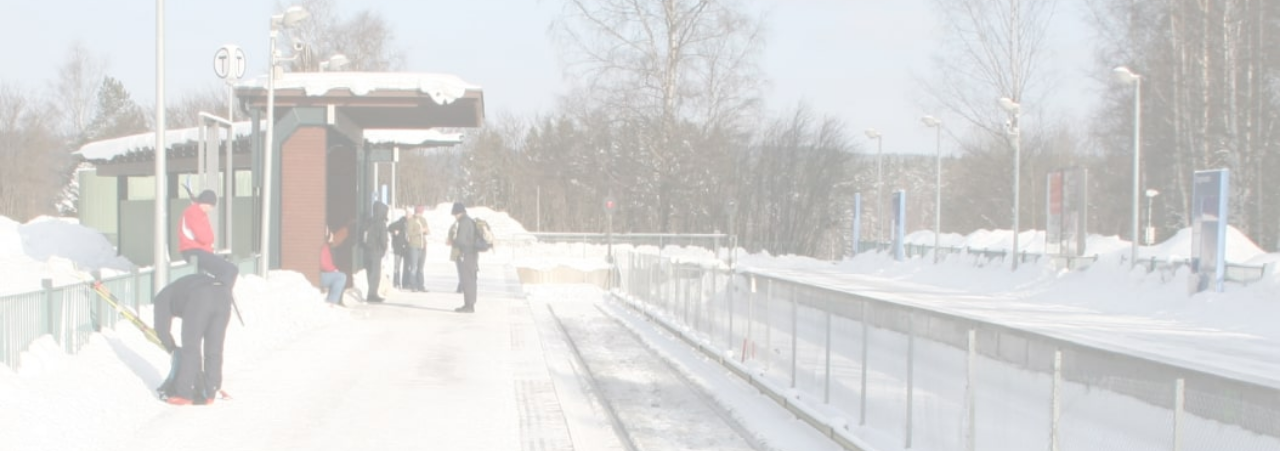
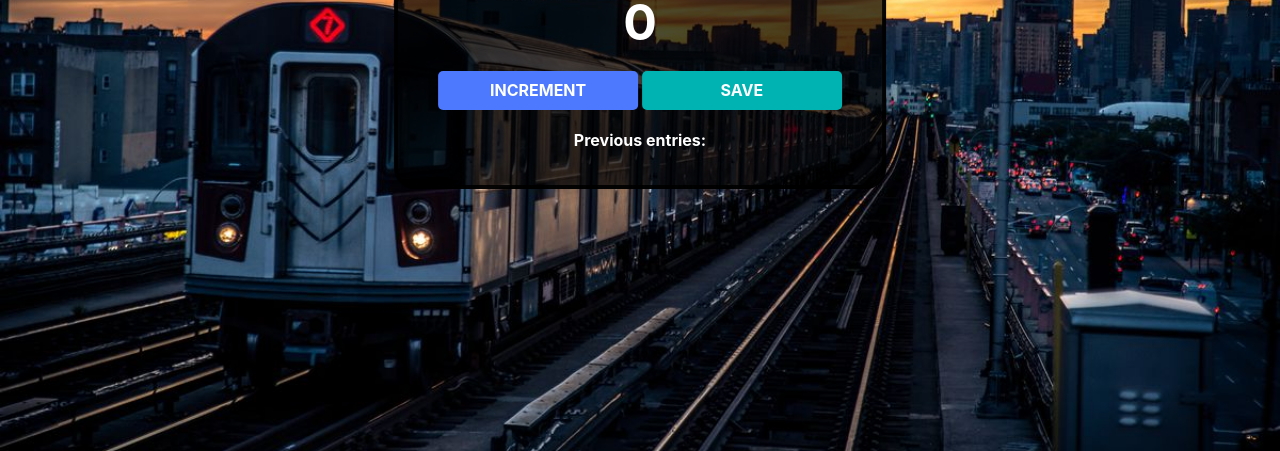
Before and after one commit to mohsensh2142/Passenger-Counter, a plain HTML site: page index.html in a window 1280 px wide. Shown: the part 349-800 px from the top of the page. Drawn offline with nearby package versions, Linux system fonts and the light colour scheme.

Commit message:
Completed the project

```diff
--- a/index.css
+++ b/index.css
@@ -1,9 +1,23 @@
 body {
-    background-image: url("station.jpg");
+    background-image: url("nyctrain.jpg");
     background-size: cover;
     font-family: -apple-system, BlinkMacSystemFont, 'Segoe UI', Roboto, Oxygen, Ubuntu, Cantarell, 'Open Sans', 'Helvetica Neue', sans-serif;
     font-weight: bold;
     text-align: center;
+    height: 100vh;
+    position: relative;
+}
+
+.container {
+    background-color: rgba(0, 0, 0, 0.7);
+    padding: 20px 40px;
+    max-width: 60%;
+    position: absolute;
+    top: 50%;
+    left: 50%;
+    transform: translate(-50%, -50%);
+    border-radius: 20px;
+    border: 4px solid rgba(0, 0, 0, 0.9);
 }
 
 h1 {
@@ -15,6 +29,12 @@ h2 {
     font-size: 50px;
     margin-top: 0;
     margin-bottom: 20px;
+}
+
+h1,
+p,
+h2 {
+    color: white;
 }
 
 button {
@@ -29,9 +49,9 @@ button {
 }
 
 #increment-btn {
-    background: darkred;
+    background: #4d79ff;
 }
 
 #save-btn {
-    background: darkgreen;
+    background: #00b3b3;
 }
--- a/index.html
+++ b/index.html
@@ -1,10 +1,24 @@
-<html>
-    <head><link rel="stylesheet" href="https://cdnjs.cloudflare.com/ajax/libs/normalize/8.0.1/normalize.css">
-        <link rel="stylesheet" href="index.css">
-    </head>
-    <body>
+<!DOCTYPE html>
+<html lang="en">
+
+<head>
+    <meta charset="UTF-8">
+    <meta http-equiv="X-UA-Compatible" content="IE=edge">
+    <meta name="viewport" content="width=device-width, initial-scale=1.0">
+    <title>Passenger Counter</title>
+    <link rel="stylesheet" href="https://cdnjs.cloudflare.com/ajax/libs/normalize/8.0.1/normalize.css">
+    <link rel="stylesheet" href="index.css">
+</head>
+
+<body>
+    <div class="container">
         <h1>People entered:</h1>
-        <h2 id="count">0</h2>
-    </body>
-    <script src="index.js"></script>
+        <h2 id="count-el">0</h2>
+        <button id="increment-btn" onclick="increment()">INCREMENT</button>
+        <button id="save-btn" onclick="save()">SAVE</button>
+        <p id="save-el">Previous entries: </p>
+    </div>
+    <script src="index.js"> </script>
+</body>
+
 </html>
--- a/index.js
+++ b/index.js
@@ -1 +1,15 @@
-// document.getElementById("count").innerText = 5
+let saveEl = document.getElementById("save-el")
+let countEl = document.getElementById("count-el")
+let count = 0
+
+function increment() {
+    count += 1
+    countEl.textContent = count
+}
+
+function save() {
+    let countStr = count + " - "
+    saveEl.textContent += countStr
+    countEl.textContent = 0
+    count = 0
+}
```
Also changed, not shown: nyctrain.jpg (added), station.jpg (deleted).
